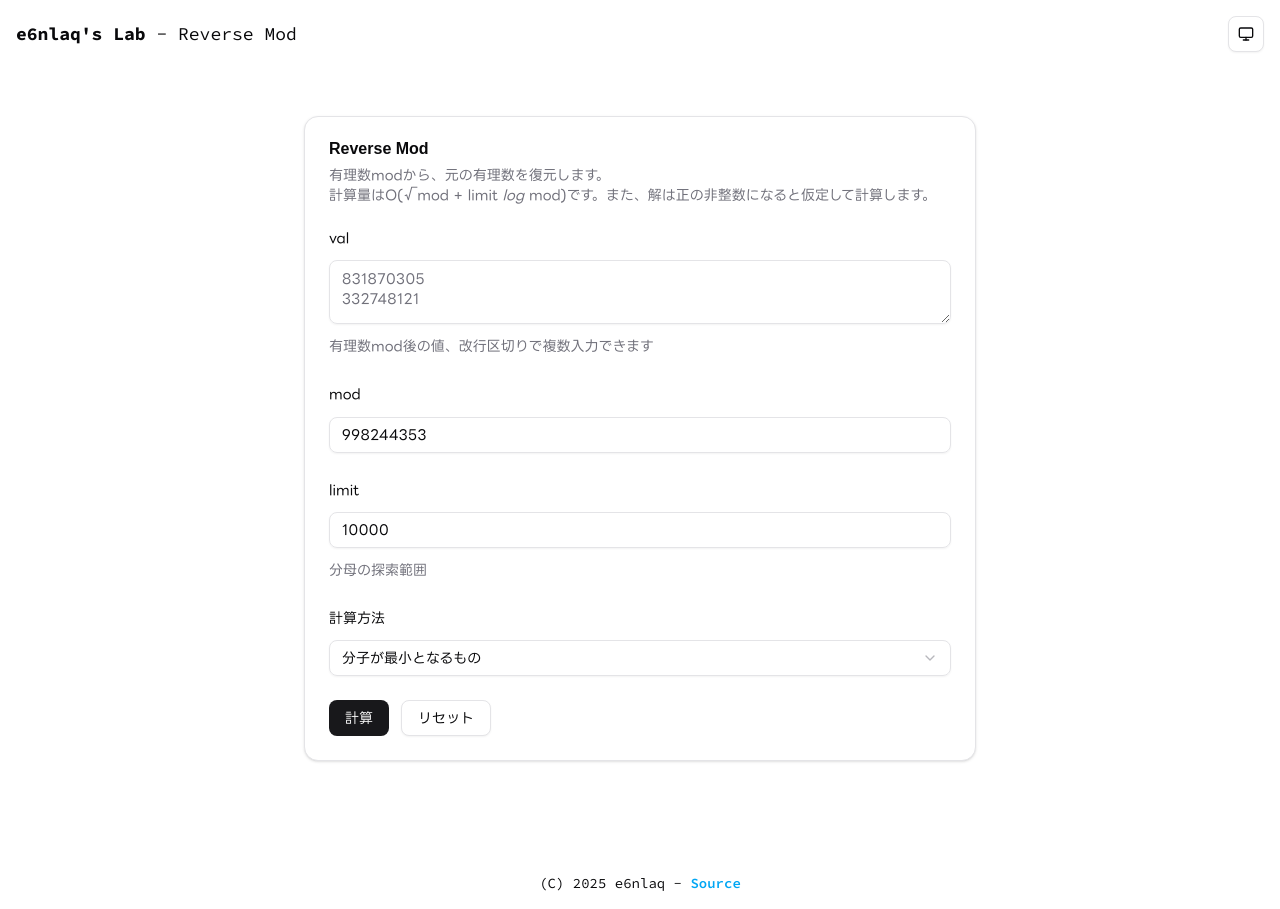
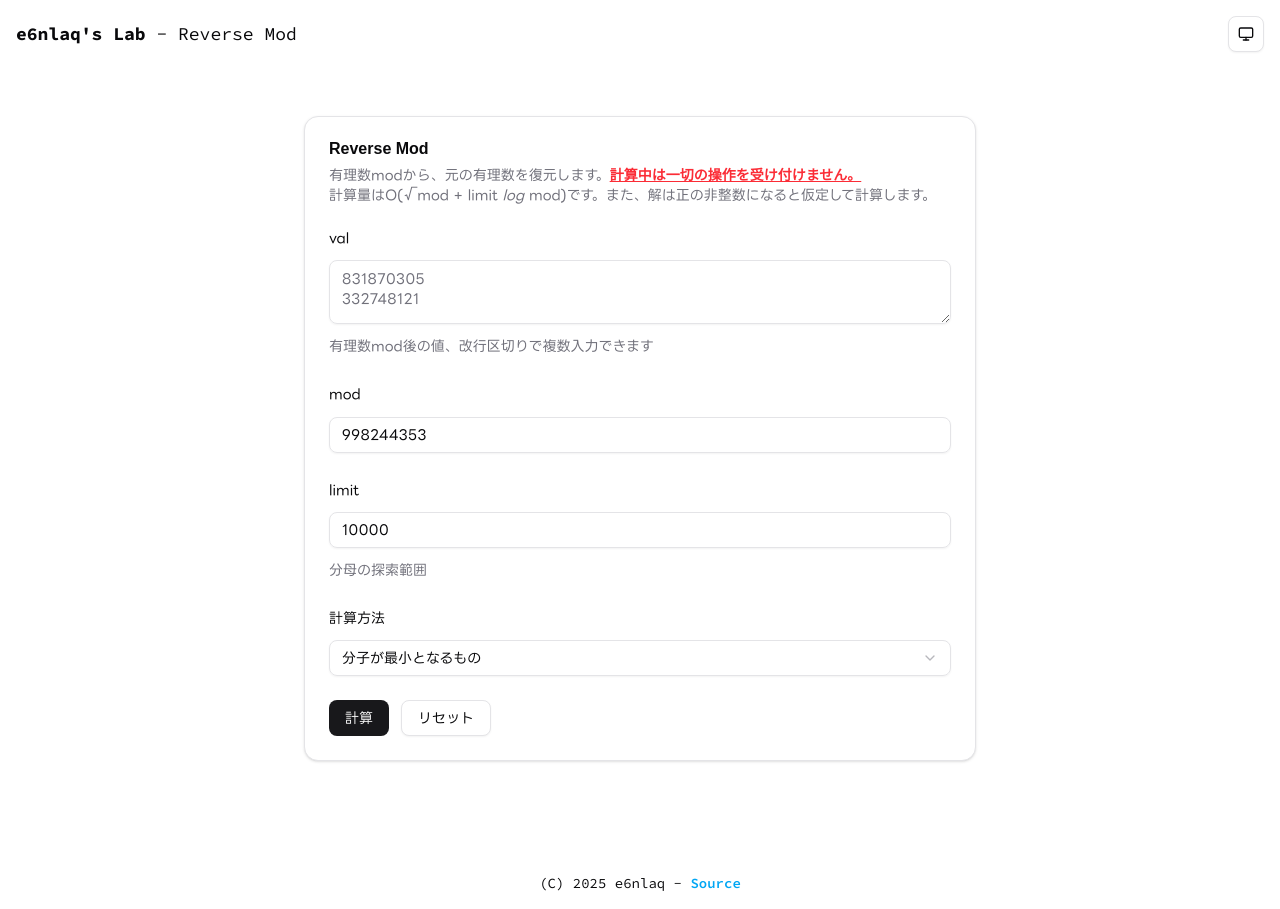
Before and after one commit to e6nlaq/website, a Next.js app: page /mod in a window 1280 px wide. Built offline with nearby package versions, Linux system fonts and the light colour scheme; a web font is replaced by a local one.

Commit message:
refactor: remove spinner import

```diff
--- a/src/app/mod/page.tsx
+++ b/src/app/mod/page.tsx
@@ -31,7 +31,6 @@ import {
     SelectTrigger,
     SelectValue,
 } from "@/components/ui/select";
-import { Spinner } from "@/components/ui/spinner";
 import { Textarea } from "@/components/ui/textarea";
 import {
     Tooltip,
@@ -198,6 +197,7 @@ export default function Mod() {
 
         let ok = 0;
         setLoading(true);
+        setTimeout(() => {
             for (let i = 0; i < new_val.length; i++) {
                 new Promise<bigint | undefined>((resolve) => {
                     const new_ans = solve(
@@ -233,6 +233,7 @@ export default function Mod() {
                 });
             }
             console.log(ans);
+        }, 10);
     };
 
     return (
@@ -241,7 +242,12 @@ export default function Mod() {
                 <CardHeader>
                     <CardTitle>Reverse Mod</CardTitle>
                     <CardDescription>
-                        <p>有理数modから、元の有理数を復元します。</p>
+                        <p>
+                            有理数modから、元の有理数を復元します。
+                            <span className="font-bold text-red-500 underline">
+                                計算中は一切の操作を受け付けません。
+                            </span>
+                        </p>
                         <p>
                             計算量はO(√mod + limit{" "}
                             <span className="italic">log</span>{" "}
@@ -377,7 +383,6 @@ export default function Mod() {
                             form="mod-form"
                             disabled={loading}
                         >
-                            {loading && <Spinner />}
                             {loading ? "計算中..." : "計算"}
                         </Button>
                         <Button
```
Lines whose indentation alone changed are shown as unchanged.
